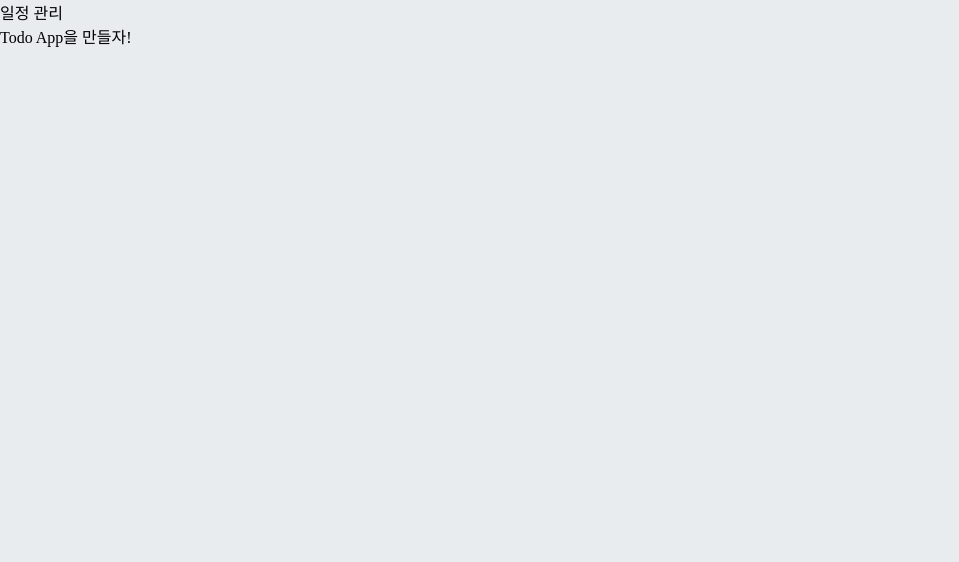
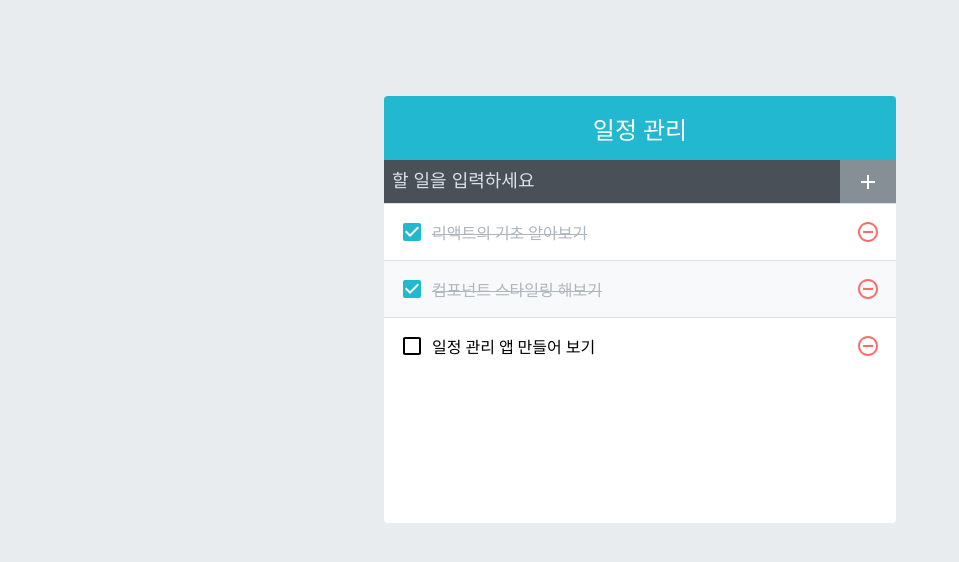
Before and after one commit to Kang-Seonggyu/ReactBookClone, a React (Create React App) app: page / in a window 1280 px wide. Shown: the top 562 px of the page, without its empty margins (0-959 px from the left). Built offline with nearby package versions, Linux system fonts and the light colour scheme.

Commit message:
일정관리에 추가하기 기능까지 구현

```diff
--- a/package.json
+++ b/package.json
@@ -6,8 +6,10 @@
     "@testing-library/jest-dom": "^5.16.5",
     "@testing-library/react": "^13.4.0",
     "@testing-library/user-event": "^13.5.0",
+    "classnames": "^2.3.2",
     "react": "^18.2.0",
     "react-dom": "^18.2.0",
+    "react-icons": "^4.4.0",
     "react-scripts": "5.0.1",
     "sass": "^1.54.9",
     "web-vitals": "^2.1.4"
@@ -37,7 +39,7 @@
     ]
   },
   "description": "This project was bootstrapped with [Create React App](https://github.com/facebook/create-react-app).",
-  "main" :  "index.js",
+  "main": "index.js",
   "author": "",
   "license": "ISC"
 }
--- a/src/10_App_ScheduleManagement/App_for10.js
+++ b/src/10_App_ScheduleManagement/App_for10.js
@@ -1,7 +1,50 @@
+import { useState, useRef, useCallback } from "react";
 import TodoTemplate from "./TodoTemplate";
+import TodoInsert from "./TodoInsert";
+import TodoList from "./TodoList";
 
 const App_for10 = () => {
-    return <TodoTemplate>Todo App을 만들자!</TodoTemplate>
+    const [todos, setTodos] =useState([
+        {
+            id : 1,
+            text : '리액트의 기초 알아보기',
+            checked : true,
+        },
+        {
+            id : 2,
+            text : '컴포넌트 스타일링 해보기',
+            checked : true,
+        },
+        {
+            id : 3,
+            text : '일정 관리 앱 만들어 보기',
+            checked : false,
+        },
+    ]);
+
+    // 고유값으로 사용될 id
+    // ref를 사용하여 변수 담기
+    const nextId = useRef(4);
+
+    const onInsert = useCallback(
+        text => {
+            const todo = {
+                id : nextId.current,
+                text,
+                checked : false,
+            };
+            setTodos(todos.concat(todo));
+            nextId.current += 1;
+        },
+        [todos],
+    );
+
+    return (
+        <TodoTemplate>
+            <TodoInsert onInsert={onInsert}/>
+            <TodoList todos={todos}/>
+        </TodoTemplate>
+    );
 };
 
 export default App_for10;
--- /dev/null
+++ b/src/10_App_ScheduleManagement/TodoInsert.css
@@ -0,0 +1,36 @@
+.TodoInsert {
+    display: flex;
+    background: #495057;
+}
+.TodoInsert input {
+    background: none;
+    outline: none;
+    border: none;
+    padding: 0.5rem;
+    font-size: 1.125rem;
+    line-height: 1.5;
+    color : white;
+    flex : 1;
+}
+.TodoInsert input::placeholder {
+    color: #dee2e6;
+}
+.TodoInsert button {
+    padding: 0;
+    background: none;
+    outline: none;
+    border: none;
+    background: #868e96;
+    color: white;
+    padding-left: 1rem;
+    padding-right: 1rem;
+    font-size: 1.5rem;
+    align-items: center;
+    cursor: pointer;
+    display: flex;
+
+    transition : 0.1s background ease-in;
+}
+.TodoInsert button:hover {
+    background: #adb5bd;
+}
--- /dev/null
+++ b/src/10_App_ScheduleManagement/TodoInsert.js
@@ -0,0 +1,37 @@
+// 리액트 아이콘 : https://react-icons.netlify.com/#/icons/md
+
+import { useState, useCallback } from "react";
+import { MdAdd } from 'react-icons/md';
+import './TodoInsert.css'
+
+const TodoInsert = ({ onInsert }) => {
+    const [value, setValue] = useState('');
+
+    const onChange = useCallback(e => {
+        setValue(e.target.value);
+    },[]);
+
+    const onSubmit = useCallback(
+        e => {
+            onInsert(value);
+            setValue(''); //value값 초기화
+            e.preventDefault() // 새로고침 방지.
+        },
+        [onInsert, value],
+    );
+
+    return (
+        <form className="TodoInsert" onSubmit={onSubmit}>
+            <input
+                placeholder="할 일을 입력하세요"
+                value={value}
+                onChange={onChange}
+            />
+            <button type="submit">
+                <MdAdd />
+            </button>
+        </form>
+    );
+};
+
+export default TodoInsert;
--- /dev/null
+++ b/src/10_App_ScheduleManagement/TodoList.css
@@ -0,0 +1,5 @@
+.TodoList {
+    min-height: 320px;
+    max-height: 513px;
+    overflow-y: auto;
+}
--- /dev/null
+++ b/src/10_App_ScheduleManagement/TodoList.js
@@ -0,0 +1,14 @@
+import TodoListItem from "./TodoListItem";
+import './TodoList.css'
+
+const TodoList = ({ todos }) => {
+    return (
+        <div className="TodoList">
+            {todos.map(todo => (
+                <TodoListItem todo={todo} key={todo.id} />
+            ))}
+        </div>
+    );
+};
+
+export default TodoList;
--- /dev/null
+++ b/src/10_App_ScheduleManagement/TodoListItem.css
@@ -0,0 +1,48 @@
+.TodoListItem {
+    padding: 1rem;
+    display: flex;
+    align-items: center;
+}
+
+.TodoListItem:nth-child(even) {
+    background: #f8f9fa;
+}
+
+.TodoListItem .checkbox {
+    cursor: pointer;
+    flex: 1;
+    display: flex;
+    align-items: center;
+}
+
+.TodoListItem .checkbox .text {
+     margin-left: 0.5rem;
+     flex: 1;
+}
+.TodoListItem .checkbox.checked .text{
+    color : #adb5bd;
+    text-decoration: line-through;
+}
+
+.TodoListItem .checkbox svg {
+    font-size: 1.5rem;
+}
+
+.TodoListItem .checkbox.checked svg {
+    color: #22b8cf;
+}
+
+.TodoListItem .remove {
+    display: flex;
+    align-items: center;
+    font-size: 1.5rem;
+    color: #ff6b6b;
+    cursor: pointer;
+}
+.TodoListItem .remove:hover {
+    color: #ff8787;
+}
+
+.TodoListItem:nth-child(n) {
+    border-top : 1px solid #dee2e6;
+}
--- /dev/null
+++ b/src/10_App_ScheduleManagement/TodoListItem.js
@@ -0,0 +1,25 @@
+import {
+    MdCheckBoxOutlineBlank,
+    MdCheckBox,
+    MdRemoveCircleOutline,
+} from "react-icons/md";
+import cn from 'classnames';
+import './TodoListItem.css'
+
+const TodoListItem = ({todo}) => {
+    const { text, checked } = todo;
+
+    return (
+        <div className="TodoListItem">
+            <div className={cn('checkbox',{ checked })}>
+                {checked ? <MdCheckBox /> : <MdCheckBoxOutlineBlank /> }
+                <div className="text">{text}</div>
+            </div>
+            <div className="remove">
+                <MdRemoveCircleOutline />
+            </div>
+        </div>
+    );
+};
+
+export default TodoListItem;
--- a/src/10_App_ScheduleManagement/TodoTemplate.css
+++ b/src/10_App_ScheduleManagement/TodoTemplate.css
@@ -1,3 +1,20 @@
 .TodoTemplate {
     width : 512px;
+    margin-left: auto;
+    margin-right: auto;
+    margin-top: 6rem;
+    border-radius: 4px;
+    overflow: hidden;
 }
+.app-title {
+    background: #22b8cf;
+    color: white;
+    height: 4rem;
+    font-size: 1.5rem;
+    display: flex;
+    align-items: center;
+    justify-content: center;
+}
+.content {
+    background: white;
+}
--- a/src/10_App_ScheduleManagement/TodoTemplate.js
+++ b/src/10_App_ScheduleManagement/TodoTemplate.js
@@ -1,3 +1,5 @@
+import './TodoTemplate.css'
+
 const TodoTemplate = ({children}) => {
     return (
         <div className="TodoTemplate">
```
Also changed, not shown: 1 other file (tests, documents, lock files or other folders).
